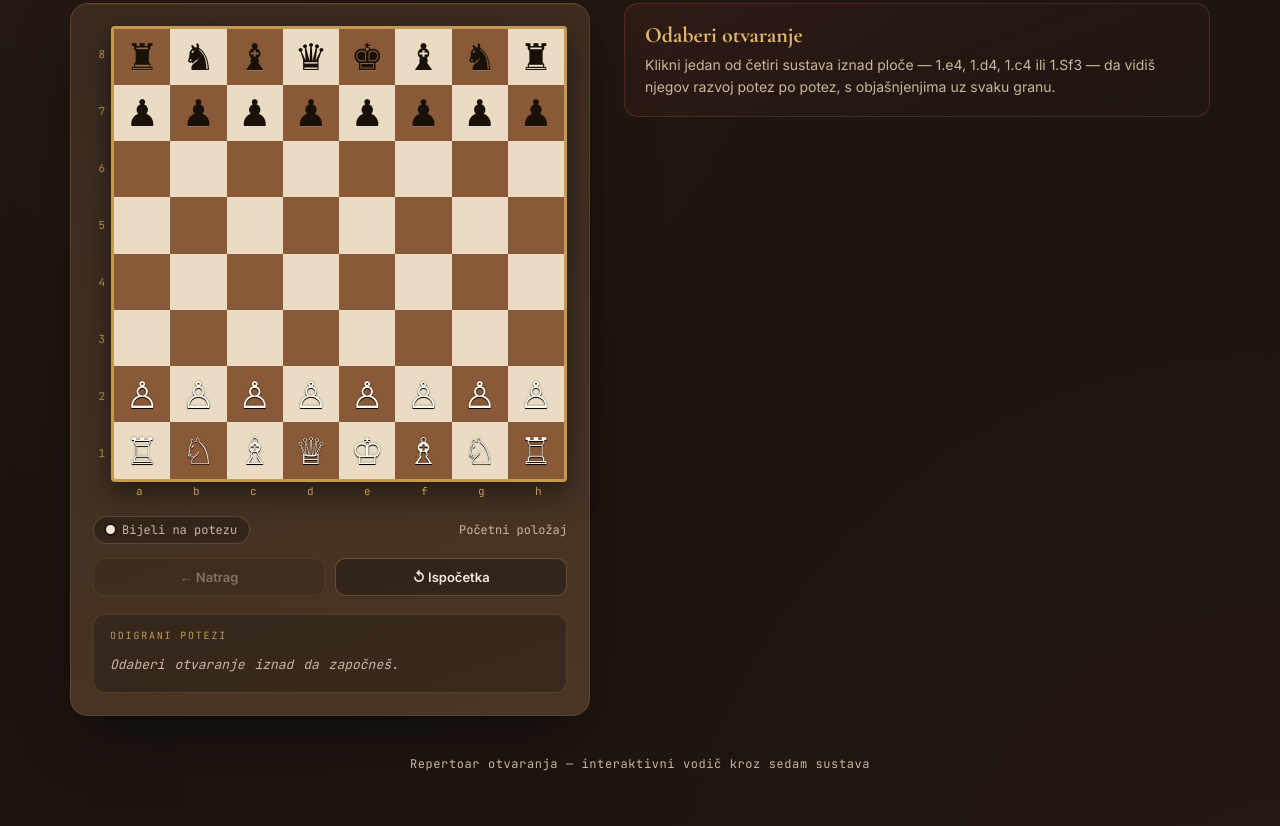
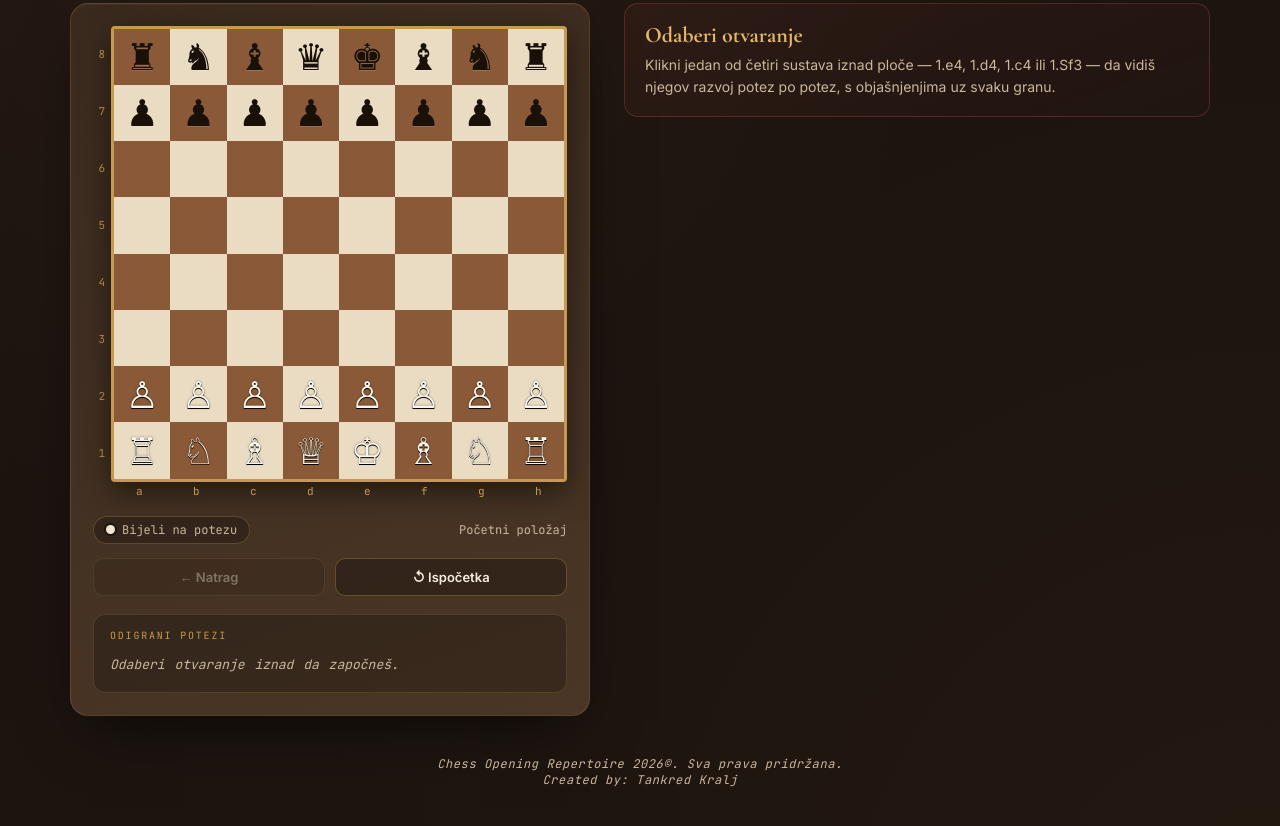
Before and after one commit to Tankred031/Chess-Openings-Repertoire, a plain HTML site: page index.html in a window 1280 px wide. Shown: the part 308-1134 px from the top of the page. Drawn offline with nearby package versions, Linux system fonts and the light colour scheme.

Commit message:
Update index.html

```diff
--- a/index.html
+++ b/index.html
@@ -43,7 +43,11 @@
     <div class="side" id="side"></div>
   </div>
 
-  <footer>Repertoar otvaranja — interaktivni vodič kroz sedam sustava</footer>
+
+  <footer>
+  <em>Chess Opening Repertoire 2026©. Sva prava pridržana.</em><br>
+  <em>Created by: Tankred Kralj</em>
+</footer>
 </div>
 
 <script src="script.js"></script>
```
